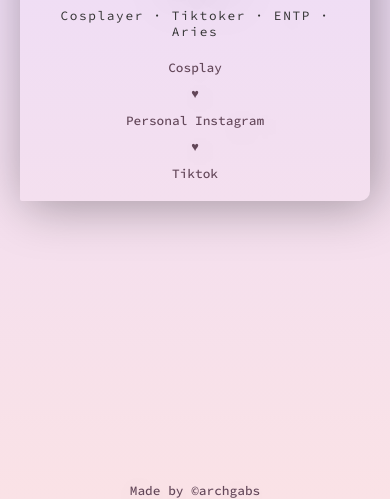
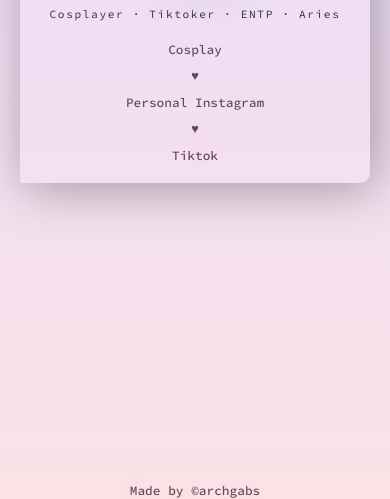
Before and after one commit to archgabs/Projetos-Pessoais, a plain HTML site: page zad-landingpage/index.html in a window 390 px wide. Shown: the part 345-844 px from the top of the page. Drawn offline with Linux system fonts and the light colour scheme.

Commit message:
Update style.css

```diff
--- a/zad-landingpage/assets/style.css
+++ b/zad-landingpage/assets/style.css
@@ -109,6 +109,10 @@ footer {
         max-width: 400px;
     }
 
+    .resume {
+        font-size: .7rem;
+    }
+
     .link-container {
         flex-flow: column wrap;
         gap: 10px;
```
